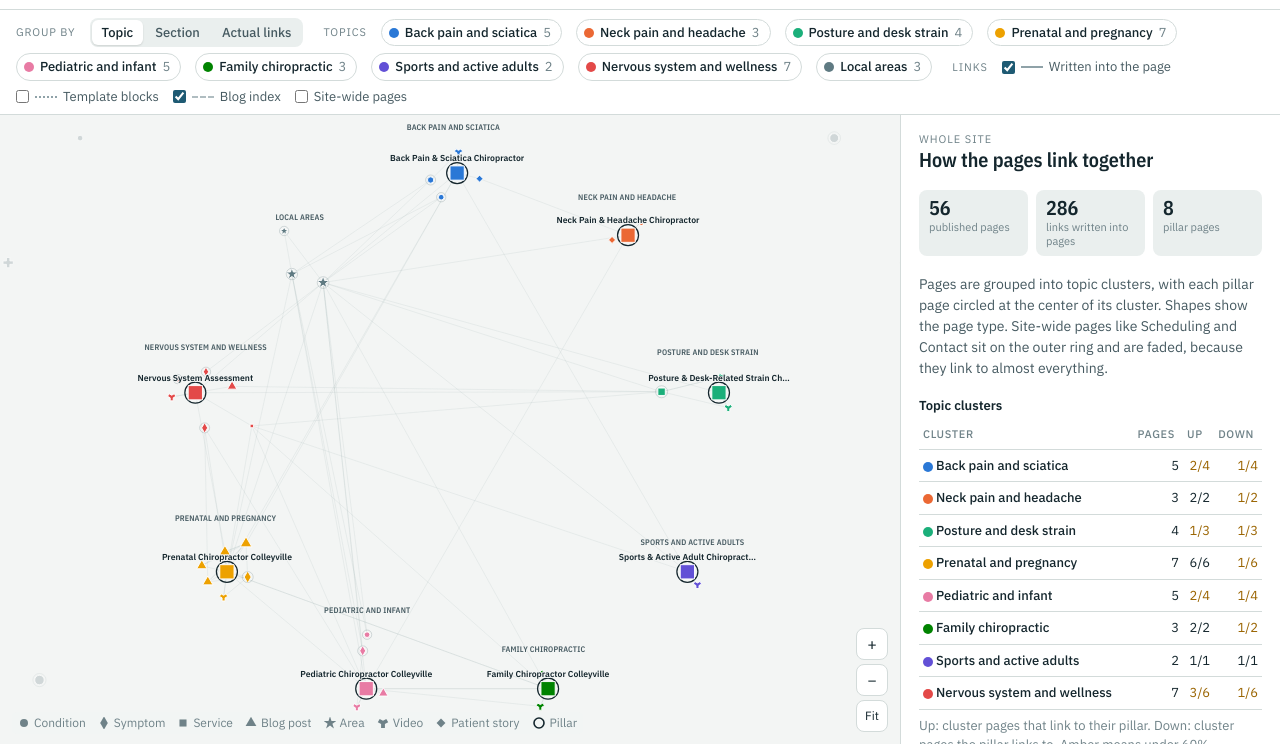
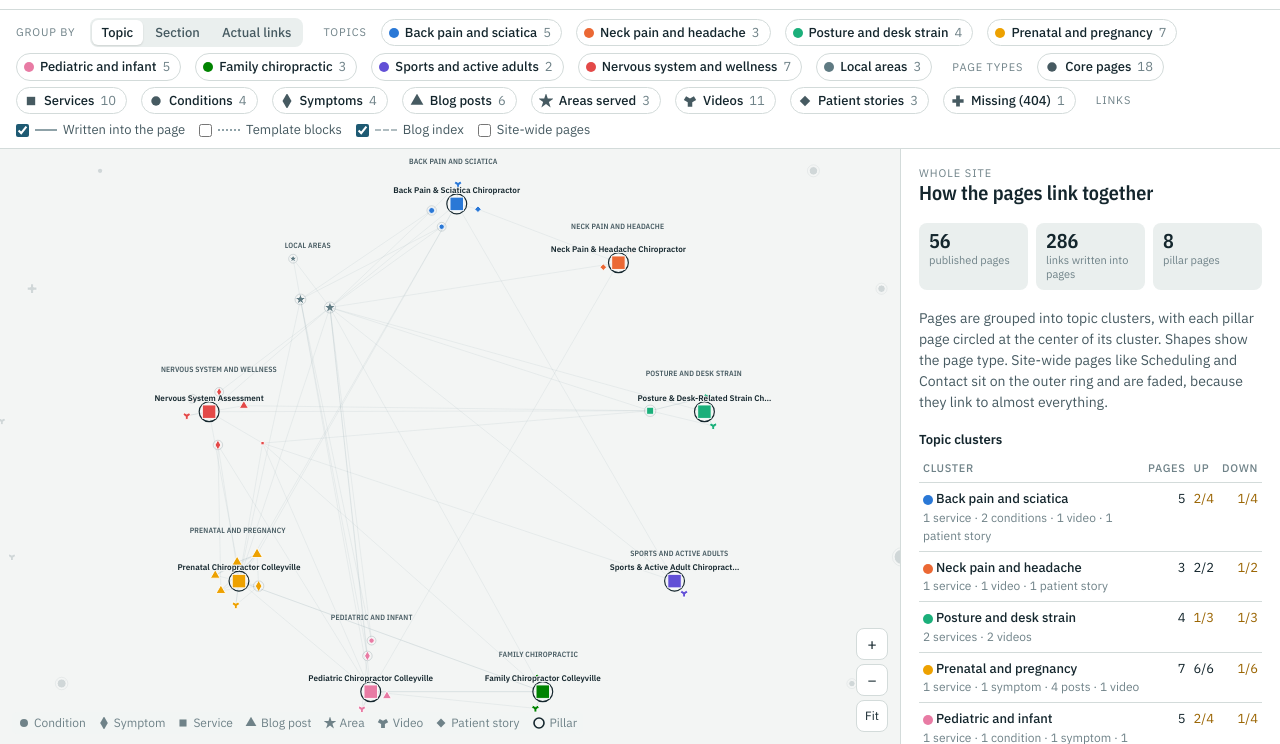
Before and after one commit to lucas-taylor-local-seo/link-maps, a plain HTML site: page radiant/index.html in a window 1280 px wide. Shown: the part 56-800 px from the top of the page. Drawn offline with nearby package versions, Linux system fonts and the light colour scheme.

Commit message:
Link maps: page-type filter in topic view and page-type mix per cluster (Radiant, River of Life)
Co-Authored-By: Claude Opus 5.5 <noreply@anthropic.com>
Claude-Session: https://claude.ai/code/session_01Jkajxc5PL1TfKc9tRsSj2F

```diff
--- a/radiant/index.html
+++ b/radiant/index.html
@@ -348,7 +348,7 @@ const notUp = clusters.filter(c=>c.pillar).flatMap(c=>c.spokes.filter(n=>!c.up.i
 
 /* ---------- state ---------- */
 let savedMode=null; try{ savedMode=localStorage.getItem('lm-mode'); }catch(e){}
-const state = {mode: MODES[savedMode]?savedMode:'topic', hidden:{topic:new Set(), section:new Set(), links:new Set()}, c1:true, c0:false, c2:true, util:false, sel:null, view:'map'};
+const state = {mode: MODES[savedMode]?savedMode:'topic', hidden:{topic:new Set(), section:new Set(), links:new Set()}, types:new Set(), c1:true, c0:false, c2:true, util:false, sel:null, view:'map'};
 
 document.getElementById('subline').textContent = `${G.domain} · ${G.pageCount} published pages · crawled ${G.crawled}`;
 document.getElementById('brandName').textContent = G.name;
@@ -362,17 +362,32 @@ function tdot(color){return `<span class="tdot" style="background:${color}"></sp
 
 /* ---------- filters ---------- */
 const chipWrap = document.getElementById('groupChips');
+const typeOn = n=> state.mode==='section' || !state.types.has(n.g);
+const groupOn = n=> !state.hidden[state.mode].has(MODES[state.mode].of(n));
 function buildChips(){
   const mode=state.mode, hid=state.hidden[mode];
   chipWrap.innerHTML='';
   const lbl=document.createElement('span'); lbl.className='lbl'; lbl.style.marginLeft='6px'; lbl.textContent=MODES[mode].label; chipWrap.appendChild(lbl);
   MODES[mode].groups().forEach(g=>{
-    const cnt=G.nodes.filter(n=>MODES[mode].of(n)===g.k).length; if(!cnt) return;
+    const all=G.nodes.filter(n=>MODES[mode].of(n)===g.k); if(!all.length) return;
+    const cnt=all.filter(typeOn).length;
     if(g.k==='core' && mode!=='section') return; // site-wide pages have their own toggle
     const b=document.createElement('button'); b.className='chip'; b.type='button'; b.setAttribute('aria-pressed',!hid.has(g.k));
     const sw = mode==='section' ? `<svg width="14" height="14" viewBox="-7 -7 14 14" aria-hidden="true"><path d="${typeSym(g.k,70)}" fill="${g.color}"/></svg>` : tdot(g.color);
     b.innerHTML=`${sw}<b>${esc(g.name)}</b><span class="n">${cnt}</span>`;
-    b.addEventListener('click',()=>{ if(hid.has(g.k)) hid.delete(g.k); else hid.add(g.k); b.setAttribute('aria-pressed',!hid.has(g.k)); applyFilters(); });
+    b.addEventListener('click',()=>{ if(hid.has(g.k)) hid.delete(g.k); else hid.add(g.k); buildChips(); applyFilters(); });
+    chipWrap.appendChild(b);
+  });
+  if(mode==='section') return;
+  const tl=document.createElement('span'); tl.className='lbl'; tl.style.marginLeft='6px'; tl.textContent='Page types'; chipWrap.appendChild(tl);
+  TYPE_ORDER.forEach(k=>{
+    if(!G.nodes.some(n=>n.g===k)) return;
+    const cnt=G.nodes.filter(n=>n.g===k && groupOn(n)).length;
+    const on=!state.types.has(k);
+    const b=document.createElement('button'); b.className='chip'; b.type='button'; b.setAttribute('aria-pressed',on);
+    b.title='Show or hide '+TYPES[k].name.toLowerCase()+'. The count is how many are in the clusters you have switched on.';
+    b.innerHTML=`<svg width="14" height="14" viewBox="-7 -7 14 14" aria-hidden="true"><path d="${typeSym(k,70)}" fill="var(--ink-2)"/></svg><b>${esc(TYPES[k].name)}</b><span class="n">${cnt}</span>`;
+    b.addEventListener('click',()=>{ if(state.types.has(k)) state.types.delete(k); else state.types.add(k); buildChips(); applyFilters(); });
     chipWrap.appendChild(b);
   });
 }
@@ -380,7 +395,7 @@ function buildChips(){
   const el=document.getElementById(id); el.checked=state[k]; el.addEventListener('change',()=>{state[k]=el.checked; applyFilters();});
 });
 const kindOn = e=> (e.c===1&&state.c1)||(e.c===0&&state.c0)||(e.c===2&&state.c2);
-const nodeOn = n=> !state.hidden[state.mode].has(MODES[state.mode].of(n));
+const nodeOn = n=> !state.hidden[state.mode].has(MODES[state.mode].of(n)) && typeOn(n);
 const edgeOn = e=> kindOn(e) && nodeOn(e.S) && nodeOn(e.T) && (state.util || (!isUtil(e.S)&&!isUtil(e.T)) || e.s===state.sel || e.t===state.sel);
 
 /* ---------- layouts ---------- */
@@ -588,14 +603,16 @@ function linkList(title, arr, dir, emptyText){
   return `<section><h3>${title}<span class="n">${arr.length}</span></h3>${arr.length?`<ul class="list">${first}</ul>${rest?`<details><summary>Show ${sorted.length-12} more</summary><ul class="list">${rest}</ul></details>`:''}`:`<p class="empty">${emptyText}</p>`}</section>`;
 }
 function ratio(a,b){ if(!b) return '<span class="ratio none">n/a</span>'; const low=a/b<0.6; return `<span class="ratio${low?' low':''}">${a}/${b}</span>`; }
+const TMIX = [['service',['svc']],['condition',['cond']],['symptom',['sym']],['post',['blog']],['location',['area']],['video',['video']],['patient story',['review']],['core',['core']],['missing',['broken']]];
+const mixOf = c=>TMIX.map(([lab,ks])=>{const n=c.members.filter(m=>ks.includes(m.g)).length; return n?`${n} ${lab}${n>1?(lab.endsWith('y')?'':'s'):''}`.replace(/story$/, n>1?'stories':'story'):'';}).filter(Boolean).join(' · ');
 function clusterTable(){
   const rows = clusters.filter(c=>c.t.k!=='local').map(c=>`<tr>
-    <td>${tdot(`${TCOL[c.t.k]}`)} <button class="lk" data-go="${esc((c.pillar||c.members[0]).id)}">${esc(c.t.name)}</button>${c.pillar?'':'<div class="meta" style="font-size:12px;color:var(--ink-3)">No pillar page</div>'}</td>
+    <td>${tdot(`${TCOL[c.t.k]}`)} <button class="lk" data-go="${esc((c.pillar||c.members[0]).id)}">${esc(c.t.name)}</button><div class="meta" style="font-size:12px;color:var(--ink-3)">${mixOf(c)}${c.pillar?'':' · no pillar page'}</div></td>
     <td class="num">${c.members.length}</td>
     <td class="num">${c.pillar?ratio(c.up.length,c.spokes.length):'<span class="ratio none">n/a</span>'}</td>
     <td class="num">${c.pillar?ratio(c.down.length,c.spokes.length):'<span class="ratio none">n/a</span>'}</td></tr>`).join('');
   return `<section><h3>Topic clusters</h3><div style="overflow-x:auto"><table class="ctable"><thead><tr><th>Cluster</th><th class="num">Pages</th><th class="num">Up</th><th class="num">Down</th></tr></thead><tbody>${rows}</tbody></table></div>
-  <p class="empty" style="margin-top:6px">Up: cluster pages that link to their pillar. Down: cluster pages the pillar links to. Amber means under 60%.</p></section>`;
+  <p class="empty" style="margin-top:6px">Under each cluster: how many of each page type it holds. Up: cluster pages that link to their pillar. Down: cluster pages the pillar links to. Amber means under 60%.</p></section>`;
 }
 function commTable(){
   const rows = COMMS.map(c=>{
```
Also changed, not shown: river-of-life/index.html (+23 -6 lines).
